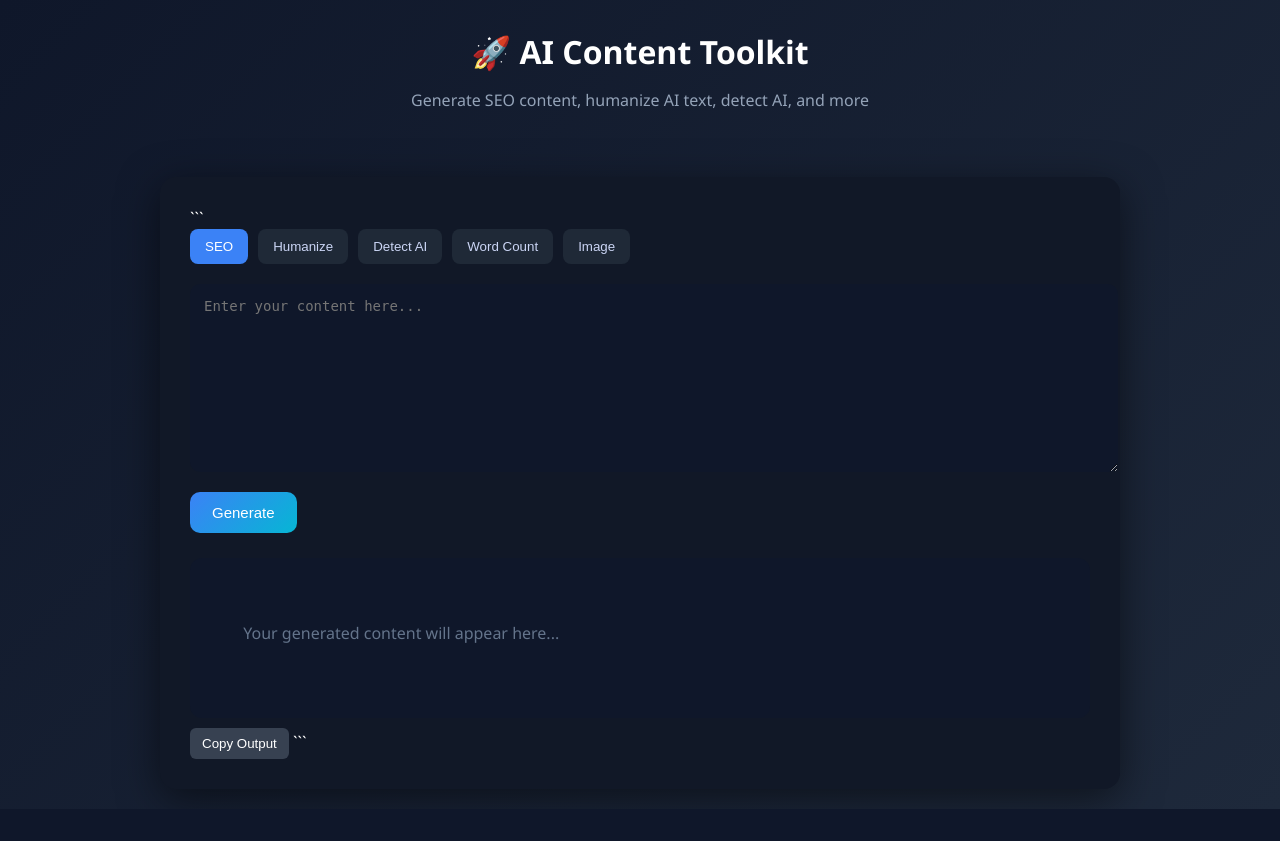
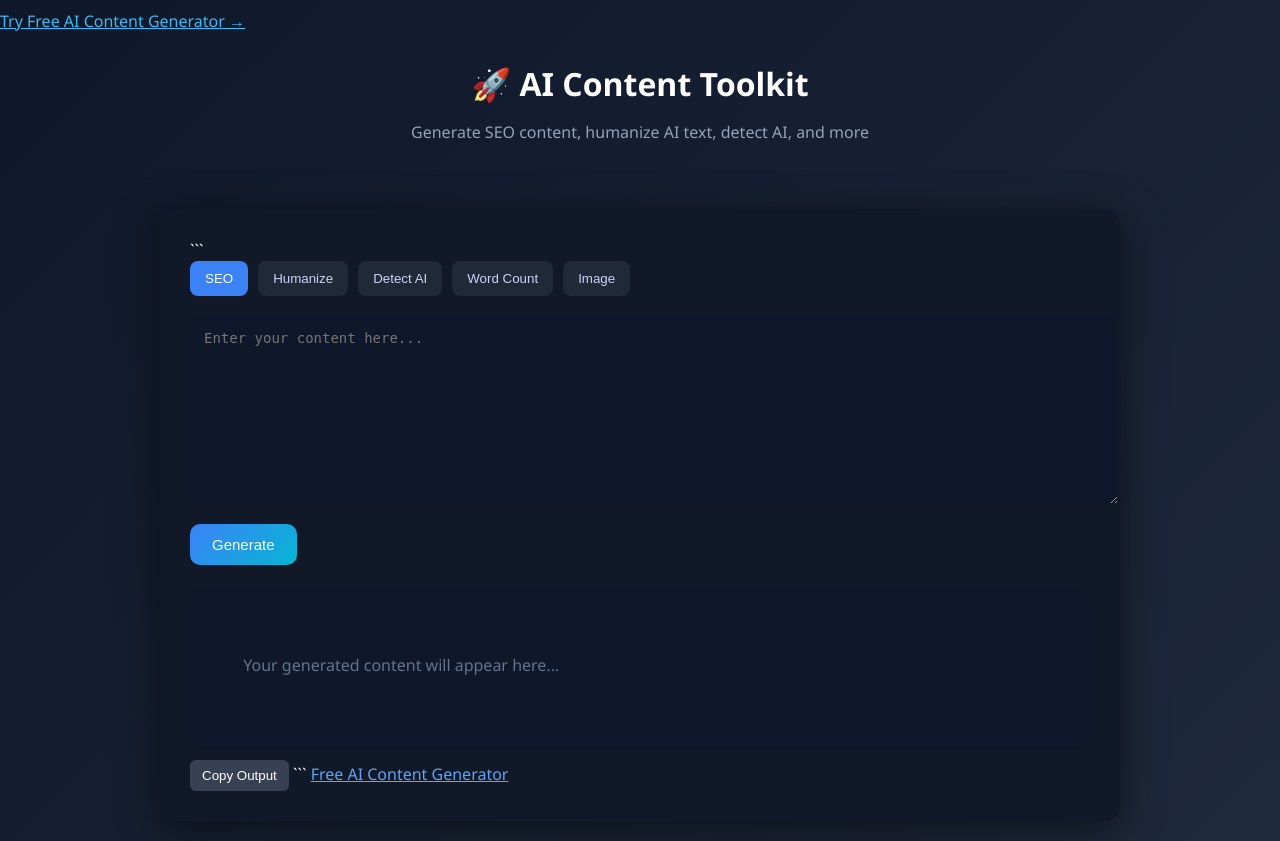
Before and after one commit to seoexpertsidra123-source/ai-seo-tool, a Flask app: page / in a window 1280 px wide. Before the commit the page ends 809 px from the top, so only its background shows below. Run offline with Flask 3, Linux system fonts and the light colour scheme.

Commit message:
Update index.html

````diff
--- a/templates/index.html
+++ b/templates/index.html
@@ -4,7 +4,9 @@
 <head>
 <meta charset="UTF-8">
 <title>AI Content Toolkit</title>
-
+<a href="/ai-content-generator" style="display:inline-block; margin-top:10px; color:#38bdf8;">
+    Try Free AI Content Generator →
+</a>
 <style>
 body {
     margin: 0;
@@ -187,6 +189,7 @@ function copyText() {
 
 <button class="copy-btn" onclick="copyText()">Copy Output</button>
 ```
+    <a href="/ai-content-generator" style="color:#60a5fa;">Free AI Content Generator</a>
 
 </div>
 
````
